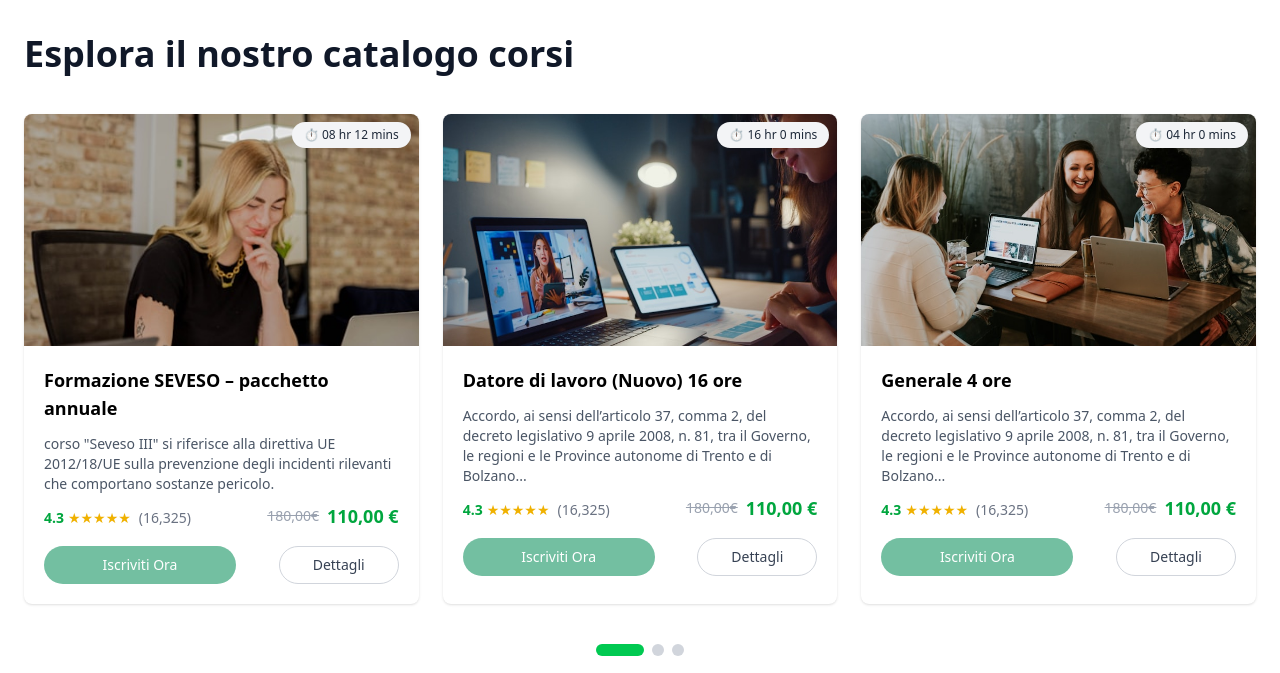
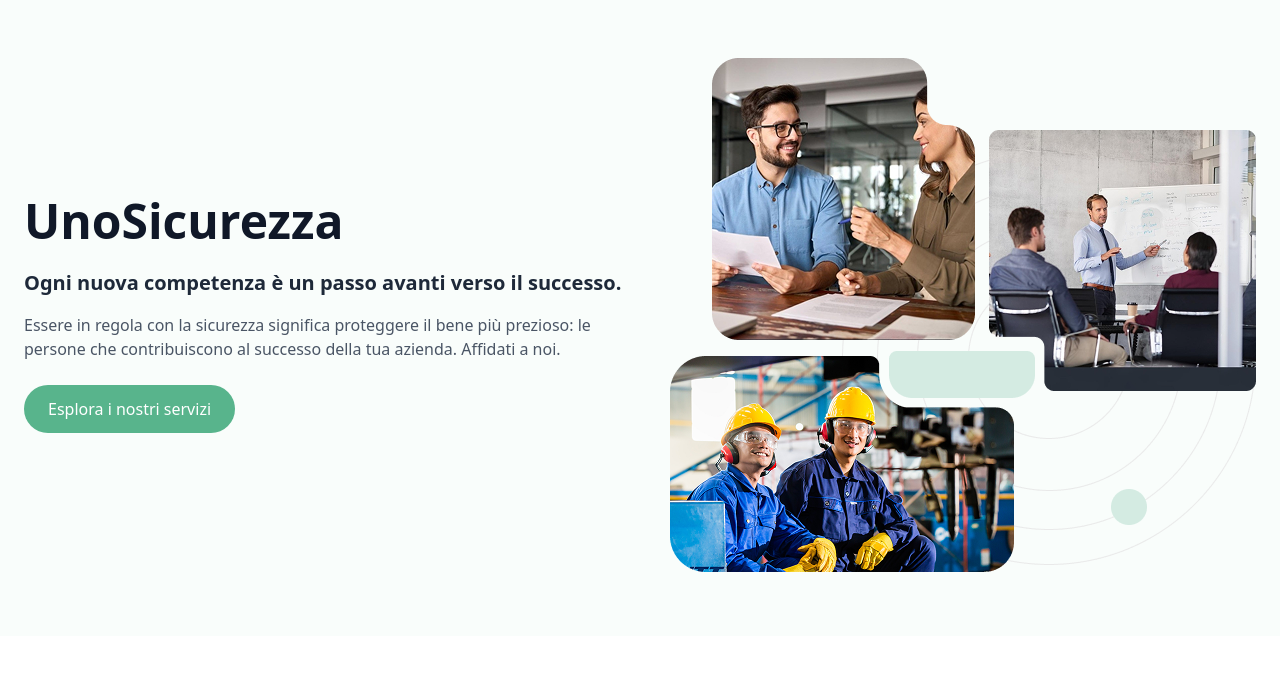
Before and after one commit to shanjid5566/unosicurezza, a website built with Vite: page index.html in a window 1280 px wide. Shown: the part 106-779 px from the top of the page. Built offline with nearby package versions, Linux system fonts and the light colour scheme.

Commit message:
Banner Section done

```diff
--- a/index.html
+++ b/index.html
@@ -112,6 +112,45 @@
     <!-- Header Ends Here -->
     <!-- Main Section Starts here -->
     <main>
+      <!-- banner Section Starts Here -->
+
+      <section class="bg-[#F9FDFB] py-16">
+        <div
+          class="max-w-7xl mx-auto px-6 flex flex-col lg:flex-row items-center gap-12"
+        >
+          <!-- Left Content -->
+          <div class="flex-1 text-center lg:text-left">
+            <h1 class="text-4xl md:text-5xl font-extrabold text-gray-900 mb-6">
+              UnoSicurezza
+            </h1>
+            <h2 class="text-lg md:text-xl font-semibold text-gray-800 mb-4">
+              Ogni nuova competenza è un passo avanti verso il successo.
+            </h2>
+            <p class="text-gray-600 mb-6">
+              Essere in regola con la sicurezza significa proteggere il bene più
+              prezioso: le persone che contribuiscono al successo della tua
+              azienda. Affidati a noi.
+            </p>
+            <a
+              href="#"
+              class="inline-block bg-[#58B48C] hover:bg-[#4aa67d] text-white font-medium px-6 py-3 rounded-full transition"
+            >
+              Esplora i nostri servizi
+            </a>
+          </div>
+
+          <!-- Right Content (Images) -->
+          <div class="flex justify-center items-center overflow-hidden">
+            <img
+              src="/src/assets/Group 1690.png"
+              alt="team meeting"
+              class="w-full h-full object-cover"
+            />
+          </div>
+        </div>
+      </section>
+
+      <!-- banner Section ends Here -->
       <!-- Course Section Starts Here -->
 
       <section class="course">
@@ -369,7 +408,7 @@
                   class="w-full lg:w-1/3 object-cover"
                 />
                 <!--Right -->
-                <div class="p-5 flex flex-col justify-center w-2/3">
+                <div class="p-5 flex flex-col justify-center md:w-2/3">
                   <p class="text-sm text-green-500 font-medium">
                     November 16, 2015
                   </p>
@@ -607,29 +646,6 @@
         </div>
       </div>
     </footer>
-    <!-- <footer class="bg-[#0E1525] text-gray-300 py-4">
-  <div class="flex flex-col md:flex-row items-center justify-between gap-4">
-    <p class="text-sm text-gray-400 text-center md:text-left">
-      © 2022 UnoSicurezza. All rights reserved.
-    </p>
-    <div class="flex space-x-3 justify-center md:justify-end">
-      <a href="#">
-        <img
-          src="https://upload.wikimedia.org/wikipedia/commons/7/78/Google_Play_Store_badge_EN.svg"
-          alt="Google Play"
-          class="h-10"
-        />
-      </a>
-      <a href="#">
-        <img
-          src="https://developer.apple.com/assets/elements/badges/download-on-the-app-store.svg"
-          alt="App Store"
-          class="h-10"
-        />
-      </a>
-    </div>
-  </div>
-</footer> -->
 
     <!-- Footer section ends here -->
 
```
Also changed, not shown: src/assets/0f9d52ad95682a7a7cd4cd2fef0a900a6190a23e.jpg (added), src/assets/Group 1690.png (added), src/assets/Vector 7.png (added).
